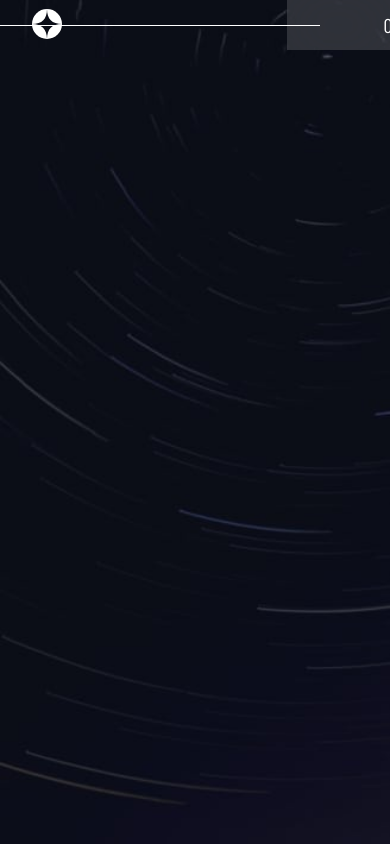
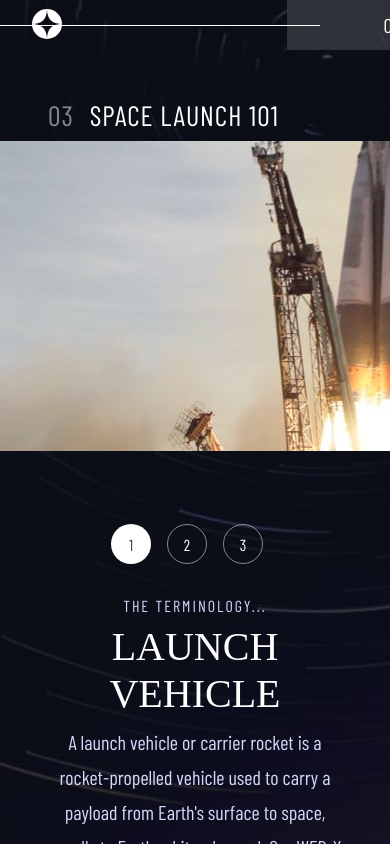
Before and after one commit to tanmaymspatel/space-tourism, a React (Create React App) app: page /technology in a window 390 px wide. Built offline with nearby package versions, Linux system fonts and the light colour scheme.

Commit message:
feat: technology page: design and responsive

```diff
--- a/src/assets/scss/base/_global.scss
+++ b/src/assets/scss/base/_global.scss
@@ -120,14 +120,14 @@ button {
 
 @media (max-width: 768px) {
     .container {
-        padding: 0;
+        padding: 0 3rem;
         // max-width: 540px;
     }
 }
 
 @media (min-width: 768px) {
     .container {
-        max-width: 720px;
+        max-width: 750px;
     }
 }
 
--- a/src/assets/scss/layout/_content.scss
+++ b/src/assets/scss/layout/_content.scss
@@ -1,3 +1,19 @@
+.show-sm {
+    display: block;
+
+    @include breakpoint-up(md) {
+        display: none;
+    }
+}
+
+.show-lg {
+    display: none;
+
+    @include breakpoint-up(md) {
+        display: block;
+    }
+}
+
 .background-image {
     background-repeat: no-repeat;
     background-size: cover;
@@ -60,6 +76,8 @@
 }
 
 .main-content {
+    position: relative;
+
     .pre-title {
         font-size: 1rem;
         padding: 0.5rem 0;
@@ -143,18 +161,9 @@
     }
 
     .heading {
-        padding: 1rem 0;
+        padding: 3rem 0 1rem;
         font-size: 1.75rem;
         letter-spacing: 1px;
-
-        @include breakpoint-up(sm) {
-            padding: 2rem 0;
-        }
-
-        @include breakpoint-up(md) {
-            padding: 3rem 0;
-
-        }
 
         .heading-index {
             color: rgba($light, 0.5);
@@ -280,8 +289,7 @@
         }
     }
 
-    //----------------------------------------- crew ---------------------------------------
-
+    // crew
 
     .crew-container {
         padding: 0 1rem;
@@ -398,4 +406,141 @@
             height: auto;
         }
     }
+
+    // technology
+
+    .technology-row {
+        padding-top: 22.5rem;
+
+        @include breakpoint-up(md) {
+            padding-top: 0px;
+        }
+    }
+
+    .tech-col-1 {
+        width: 100%;
+
+        @include breakpoint-up(md) {
+            width: 60%;
+        }
+
+        @include breakpoint-up(xl) {
+            width: 68%;
+        }
+    }
+
+    .tech-col-2 {
+        width: 28%;
+        padding-left: 4rem;
+    }
+
+    .tech-details-row {
+        flex-direction: column;
+
+        @include breakpoint-up(md) {
+            flex-direction: row;
+        }
+    }
+
+    .tech-detail-col-1 {
+        width: 100%;
+
+        @include breakpoint-up(md) {
+            width: 20%;
+
+        }
+    }
+
+    .tech-detail-col-2 {
+        width: 100%;
+        padding: 1rem 0;
+
+        @include breakpoint-up(md) {
+            width: 80%;
+        }
+    }
+
+    .tech-nav {
+        display: flex;
+        padding: 1rem 0;
+
+        @include breakpoint-up(md) {
+            flex-direction: column;
+            padding: 0;
+        }
+    }
+
+    .tech-link {
+        height: 40px;
+        width: 40px;
+        background-color: transparent;
+        color: $light;
+        border: 1px solid rgba($light, 0.5);
+        border-radius: 50%;
+        margin: 0 1rem 0 0;
+        font-size: 1rem;
+
+        @include breakpoint-up(md) {
+            font-size: 1.75rem;
+            margin: 0 0 2rem 0;
+            height: 60px;
+            width: 60px;
+        }
+
+        @include breakpoint-up(lg) {
+            height: 75px;
+            width: 75px;
+        }
+
+        &.active {
+            background-color: $light;
+            color: $dark;
+        }
+    }
+
+    .tech-pre-heading {
+        color: $secondary;
+        font-size: 1rem;
+        letter-spacing: 2px;
+
+        @include breakpoint-up(md) {
+            font-size: 1.25rem;
+        }
+    }
+
+    .tech-name {
+        font-size: 2.5rem;
+        font-family: "Bellefair", serif;
+        padding: 0.5rem 0;
+
+        @include breakpoint-up(xl) {
+            padding: 1rem 0;
+            font-size: 3.5rem;
+        }
+    }
+
+    .tech-description {
+        color: $secondary;
+        font-size: 1.25rem;
+        line-height: 35px;
+        height: 150px;
+
+        @include breakpoint-up(md) {
+            height: auto;
+        }
+    }
+
+    .tech-image {
+        position: absolute;
+        right: 0;
+        left: 0;
+        top: 31%;
+        transform: translateY(-50%);
+
+        @include breakpoint-up(md) {
+            top: 50%;
+            left: auto;
+            height: 50%;
+        }
+    }
 }
--- a/src/components/data.ts
+++ b/src/components/data.ts
@@ -7,6 +7,13 @@ import douglas from "../assets/images/crew/image-douglas-hurley.png"
 import mark from "../assets/images/crew/image-mark-shuttleworth.png"
 import victor from "../assets/images/crew/image-victor-glover.png"
 import anousheh from "../assets/images/crew/image-anousheh-ansari.png"
+
+import LVPotrait from "../assets/images/technology/image-launch-vehicle-portrait.jpg"
+import LVLandscape from "../assets/images/technology/image-launch-vehicle-landscape.jpg"
+import spacePortPotrait from "../assets/images/technology/image-spaceport-portrait.jpg"
+import spacePortLandscape from "../assets/images/technology/image-spaceport-landscape.jpg"
+import spaceCapsulePotrait from "../assets/images/technology/image-space-capsule-portrait.jpg"
+import spaceCapsuleLandscape from "../assets/images/technology/image-space-capsule-landscape.jpg"
 
 export const destinationData = [
     {
@@ -75,3 +82,29 @@ export const crewMembersData = [
         image: anousheh
     },
 ]
+
+//------------------------  technology data -------------------------------------------------------------
+
+export const techData = [
+    {
+        id: 1,
+        name: "Launch Vehicle",
+        description: "A launch vehicle or carrier rocket is a rocket-propelled vehicle used to carry a payload from Earth's surface to space, usually to Earth orbit or beyond. Our WEB-X carrier rocket is the most powerful in operation. Standing 150 metres tall, it's quite an awe-inspiring sight on the launch pad!",
+        imageLg: LVPotrait,
+        imageSm: LVLandscape
+    },
+    {
+        id: 2,
+        name: "Spaceport",
+        description: "A spaceport or cosmodrome is a site for launching (or receiving) spacecraft, by analogy to the seaport for ships or airport for aircraft. Based in the famous Cape Canaveral, our spaceport is ideally situated to take advantage of the Earth’s rotation for launch.",
+        imageLg: spacePortPotrait,
+        imageSm: spacePortLandscape
+    },
+    {
+        id: 3,
+        name: "Space Capsule",
+        description: "A space capsule is an often-crewed spacecraft that uses a blunt-body reentry capsule to reenter the Earth's atmosphere without wings. Our capsule is where you'll spend your time during the flight. It includes a space gym, cinema, and plenty of other activities to keep you entertained.",
+        imageLg: spaceCapsulePotrait,
+        imageSm: spaceCapsuleLandscape
+    }
+];
--- a/src/core/components/Routing.tsx
+++ b/src/core/components/Routing.tsx
@@ -3,6 +3,7 @@ import Crew from "../../pages/Crew";
 import Destination from "../../pages/Destination";
 
 import Home from "../../pages/Home";
+import Technology from "../../pages/Technology";
 
 function Routing() {
     return (
@@ -11,6 +12,7 @@ function Routing() {
             <Route path="/home" element={<Home />} />
             <Route path="/destination" element={<Destination />} />
             <Route path="/crew" element={<Crew />} />
+            <Route path="/technology" element={<Technology />} />
         </Routes>
     )
 };
--- a/src/pages/Crew.tsx
+++ b/src/pages/Crew.tsx
@@ -7,7 +7,7 @@ function Crew() {
 
     const activeCrewMember = crewMembersData[crewMemberIndex];
     return (
-        <div className="container h-100 position-relative crew-container">
+        <div className="container h-100 position-relative">
             <h3 className="heading fw-light">
                 <span className="heading-index">02</span>
                 <span className="text-uppercase text-light">Meet Your Crew</span>
--- /dev/null
+++ b/src/pages/Technology.tsx
@@ -0,0 +1,44 @@
+import { useState } from "react";
+import { techData } from "../components/data";
+
+function Technology() {
+
+    const [techIndex, setTechIndex] = useState<number>(0);
+
+    const activeTechnology = techData[techIndex];
+
+    return (
+        <div className="container h-100 d-flex flex-column">
+            <h3 className="heading fw-light">
+                <span className="heading-index">03</span>
+                <span className="text-uppercase text-light">Space Launch 101</span>
+            </h3>
+            <div className="row align-items-center flex-grow-1 technology-row">
+                <div className="tech-col-1">
+                    <div className="row tech-details-row text-align">
+                        <div className="tech-detail-col-1">
+                            <div className="tech-nav h-100 justify-content-center">
+                                {techData.map((data, index) => {
+                                    return <p className={`${techIndex === index ? "active" : ""} tech-link d-flex align-items-center justify-content-center cursor-pointer`}
+                                        onClick={() => setTechIndex(index)}
+                                    >{index + 1}</p>
+                                })}
+                            </div>
+                        </div>
+                        <div className="tech-detail-col-2">
+                            <h4 className="tech-pre-heading text-uppercase fw-light">The Terminology...</h4>
+                            <h2 className="tech-name text-uppercase text-light fw-light">{activeTechnology?.name}</h2>
+                            <p className="tech-description fw-light">{activeTechnology?.description}</p>
+                        </div>
+                    </div>
+                </div>
+                <div className="tech-col-2">
+                    <img src={activeTechnology?.imageSm} alt={activeTechnology?.name} className="tech-image show-sm" />
+                    <img src={activeTechnology?.imageLg} alt={activeTechnology?.name} className="tech-image show-lg" />
+                </div>
+            </div>
+        </div>
+    )
+};
+
+export default Technology;
```
